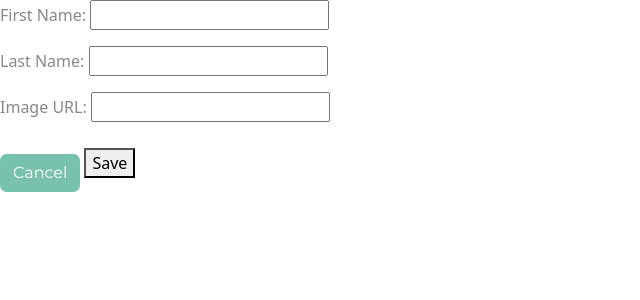
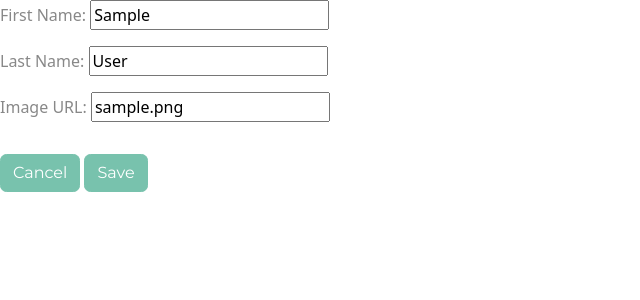
Before and after one commit to akhaylin/flask-blogly, a Flask app: template templates/edit_user_page.html in a window 1280 px wide. Shown: the top 300 px of the page, without its empty margins (0-640 px from the left). Run offline with Flask 3, Linux system fonts and the light colour scheme; the template is opened without the code that fills it: values that come from a table or form of the project are taken from there, others are empty; tables that the repository leaves empty hold one stand-in row (values such as "Sample post").

Commit message:
Done Part 1

```diff
--- a/app.py
+++ b/app.py
@@ -17,19 +17,33 @@ connect_db(app)
 
 @app.get('/')
 def home():
+    """"Redirects to users page show list of users"""
+
     return redirect('/users')
+
 
 @app.get('/users')
 def list_users():
+    """Gets all users from databse and displays as list"""
+    ##TODO:Order by last/first name method order_by
+
     users = User.query.all()
     return render_template('users.html', users=users)
 
+
 @app.get('/users/new')
 def new_user_form():
+    """Display form to create a new user"""
+
     return render_template('create_user.html')
+
 
 @app.post('/users/new')
 def add_new_user():
+    """Handle create user form submisssion, creates user in database
+       redirects to users page
+    """
+    ##TODO:Flash message indicating succcess/fail
     first_name = request.form['first_name']
     last_name = request.form['last_name']
     image_url = request.form['image_url']
@@ -40,8 +54,52 @@ def add_new_user():
 
     return redirect('/users')
 
+
 @app.get('/users/<int:user_id>')
 def show_user(user_id):
+    """"Display specific users profile page"""
+
     user = User.query.get_or_404(user_id)
 
     return render_template('user_detail.html', user=user)
+
+
+@app.get('/users/<int:user_id>/edit')
+def edit_user(user_id):
+    """Display the edit user info form"""
+
+    user = User.query.get_or_404(user_id)
+
+    return render_template('edit_user_page.html', user=user)
+
+
+@app.post('/users/<int:user_id>/edit')
+def update_user(user_id):
+    """Handles edit profile form submission, edits user information in database
+        redirects to users page after completing edit
+    """
+    ##TODO:Flash message for updated info success
+    user = User.query.get_or_404(user_id)
+
+    if request.form["first_name"]:
+        user.first_name = request.form["first_name"]
+    if request.form["last_name"]:
+        user.last_name = request.form["last_name"]
+    if request.form["image_url"]:
+        user.image_url = request.form["image_url"]
+
+    db.session.commit()
+
+    return redirect('/users')
+
+
+@app.post('/users/<int:user_id>/delete')
+def delete_user(user_id):
+    """Deletes a user from the database then returns to users page"""
+
+    user = User.query.get_or_404(user_id)
+
+    db.session.delete(user)
+    db.session.commit()
+
+    return redirect('/users')
--- a/models.py
+++ b/models.py
@@ -29,5 +29,5 @@ class User(db.Model):
         nullable=False)
 
     image_url = db.Column(
-        db.String(250),
+        db.Text
     )
--- a/templates/edit_user_page.html
+++ b/templates/edit_user_page.html
@@ -1,12 +1,12 @@
 {% extends 'base.html' %}
-{% block title %} Create a user {% endblock %}
+{% block title %} Edit User Information {% endblock %}
 {% block content %}
 <form action="/users/{{ user.id }}/edit" method="POST">
-  <p>First Name: <input name="first_name"></p>
-  <p>Last Name:  <input name="last_name"></p>
-  <p>Image URL:  <input name="image_url"></p>
+  <p>First Name: <input value="{{ user.first_name }}" name="first_name"></p>
+  <p>Last Name:  <input value="{{ user.last_name }}" name="last_name"></p>
+  <p>Image URL:  <input value="{{ user.image_url }}" name="image_url"></p>
 
   <a href="/users/{{ user.id }}" class="btn btn-primary mt-3">Cancel</a>
-  <button type="submit" >Save</button>
+  <button class="btn btn-primary mt-3" type="submit" >Save</button>
 </form>
 {% endblock %}
--- a/templates/users.html
+++ b/templates/users.html
@@ -3,8 +3,10 @@
 {% block content %}
 <ul>
   {% for user in users %}
-    <li><a href="/{{ user.id }}">{{ user.first_name }} {{ user.last_name }}</a></li>
+    <li><a href="/users/{{ user.id }}">{{ user.first_name }} {{ user.last_name }}</a></li>
   {% endfor %}
 </ul>
-<button action="/users/new">Add User</button>
+<form action="/users/new">
+  <button class="btn btn-primary mt-3">Add User</button>
+</form>
 {% endblock %}
```
Also changed, not shown: templates/create_user.html (+7 -2 lines), templates/user_detail.html (+11 -3 lines), tests.py (+33 -0 lines).
